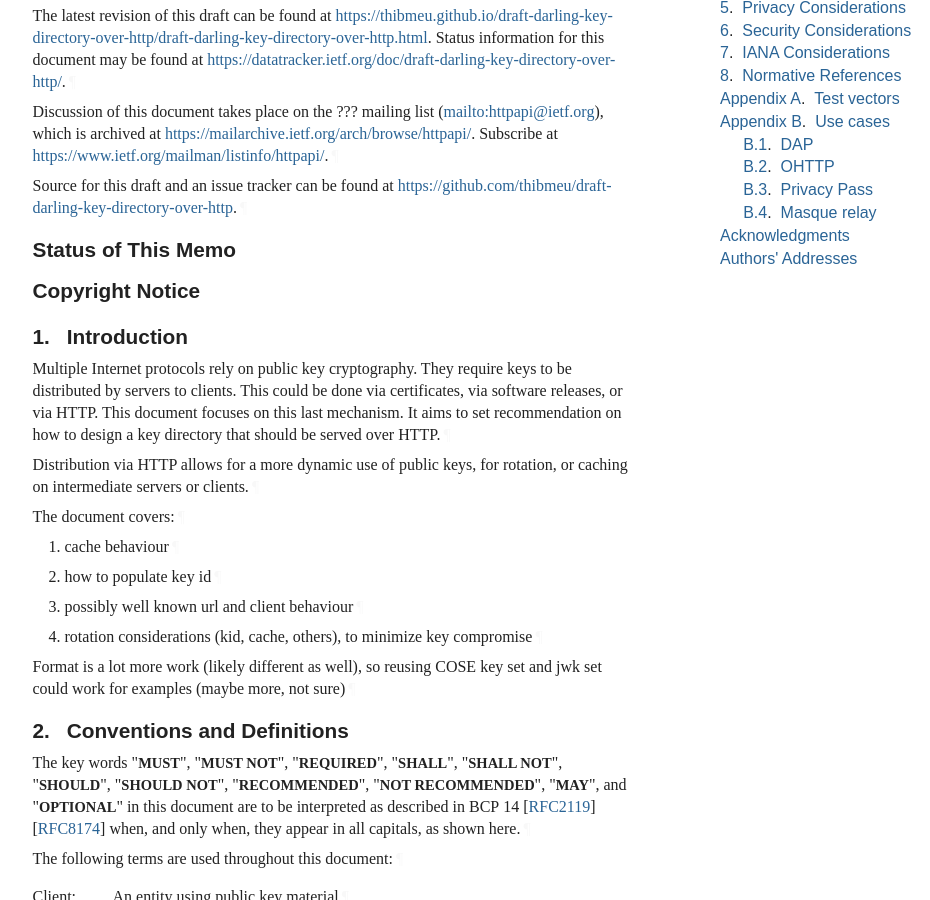
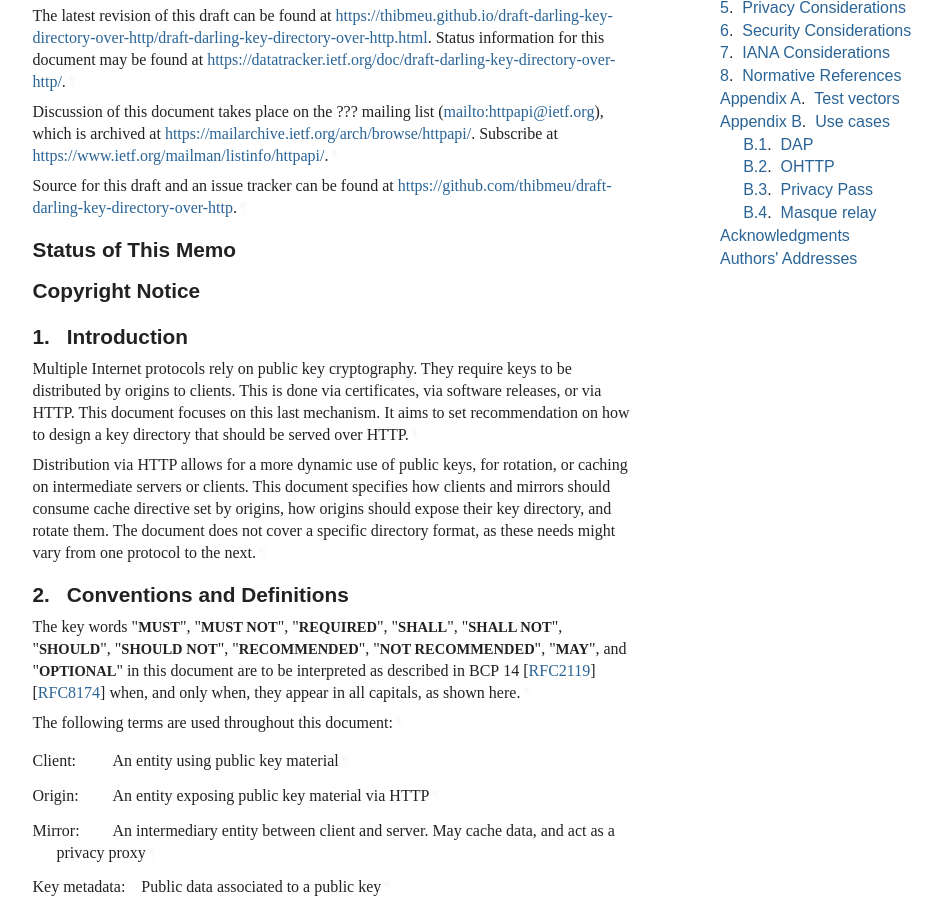
Before and after one commit to thibmeu/draft-darling-key-directory-over-http, a plain HTML site: page draft-darling-key-directory-over-http.html in a window 1280 px wide. Shown: the part 497-1397 px from the top of the page, without its empty margins (92-1022 px from the left). Drawn offline with Linux system fonts and the light colour scheme; a web font is replaced by a local one.

Commit message:
Script updating gh-pages from 27f51df. [ci skip]

```diff
--- a/draft-darling-key-directory-over-http.html
+++ b/draft-darling-key-directory-over-http.html
@@ -1262,28 +1262,16 @@ URL.<a href="#section-abstract-1" class="pilcrow">¶</a></p>
 <a href="#section-1" class="section-number selfRef">1. </a><a href="#name-introduction" class="section-name selfRef">Introduction</a>
       </h2>
 <p id="section-1-1">Multiple Internet protocols rely on public key cryptography. They require keys
-to be distributed by servers to clients. This could be done via certificates,
+to be distributed by origins to clients. This is done via certificates,
 via software releases, or via HTTP. This document focuses on this last mechanism.
 It aims to set recommendation on how to design a key directory that should be
 served over HTTP.<a href="#section-1-1" class="pilcrow">¶</a></p>
 <p id="section-1-2">Distribution via HTTP allows for a more dynamic use of public keys, for rotation,
-or caching on intermediate servers or clients.<a href="#section-1-2" class="pilcrow">¶</a></p>
-<p id="section-1-3">The document covers:<a href="#section-1-3" class="pilcrow">¶</a></p>
-<ol start="1" type="1" class="normal type-1" id="section-1-4">
-<li id="section-1-4.1">
-          <p id="section-1-4.1.1">cache behaviour<a href="#section-1-4.1.1" class="pilcrow">¶</a></p>
-</li>
-        <li id="section-1-4.2">
-          <p id="section-1-4.2.1">how to populate key id<a href="#section-1-4.2.1" class="pilcrow">¶</a></p>
-</li>
-        <li id="section-1-4.3">
-          <p id="section-1-4.3.1">possibly well known url and client behaviour<a href="#section-1-4.3.1" class="pilcrow">¶</a></p>
-</li>
-        <li id="section-1-4.4">
-          <p id="section-1-4.4.1">rotation considerations (kid, cache, others), to minimize key compromise<a href="#section-1-4.4.1" class="pilcrow">¶</a></p>
-</li>
-      </ol>
-<p id="section-1-5">Format is a lot more work (likely different as well), so reusing COSE key set and jwk set could work for examples (maybe more, not sure)<a href="#section-1-5" class="pilcrow">¶</a></p>
+or caching on intermediate servers or clients.
+This document specifies how clients and mirrors should consume cache directive
+set by origins, how origins should expose their key directory, and rotate them.
+The document does not cover a specific directory format, as these needs might
+vary from one protocol to the next.<a href="#section-1-2" class="pilcrow">¶</a></p>
 </section>
 </div>
 <div id="conventions-and-definitions">
```
Also changed, not shown: draft-darling-key-directory-over-http.txt (+10 -20 lines).
